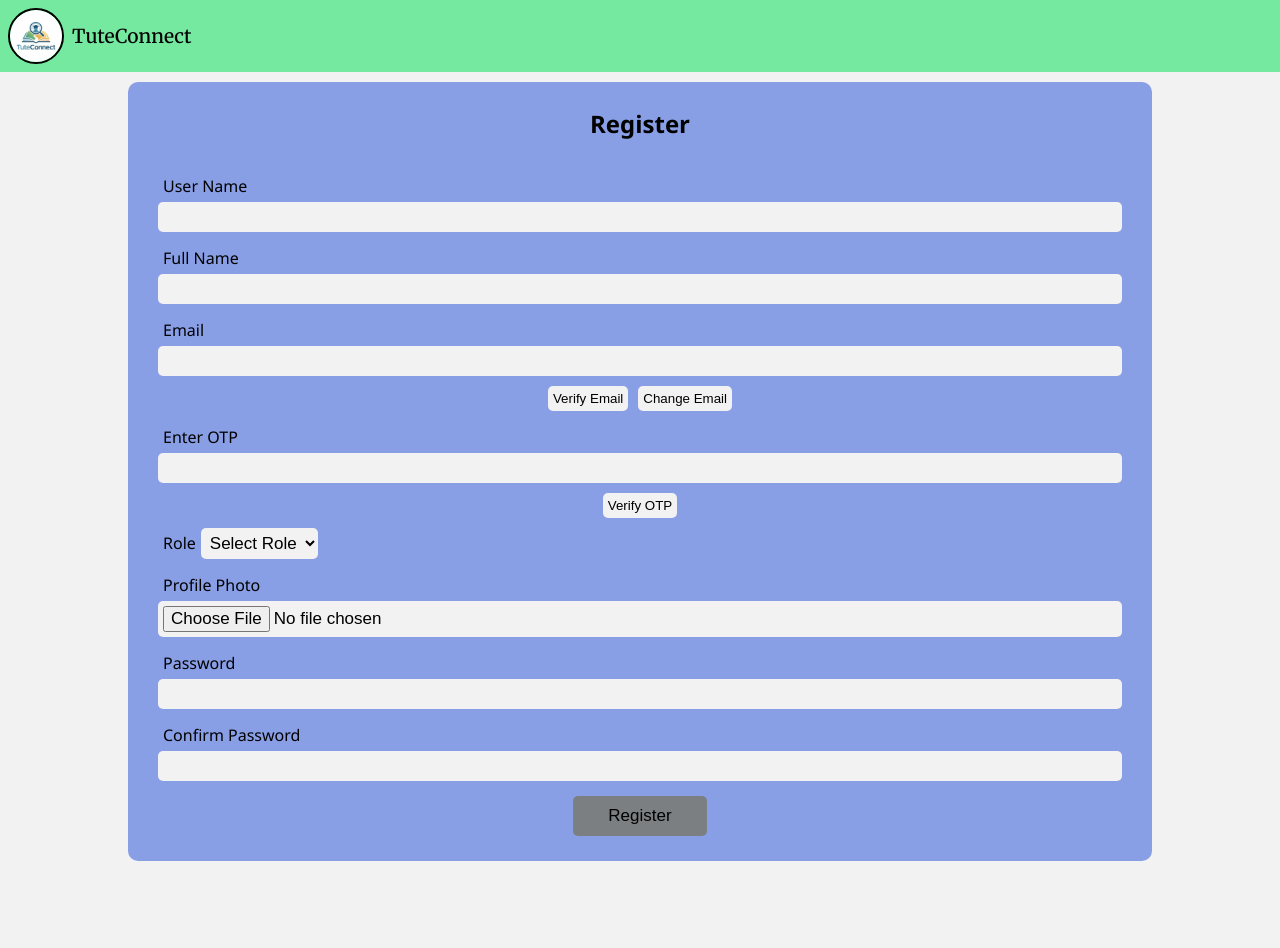
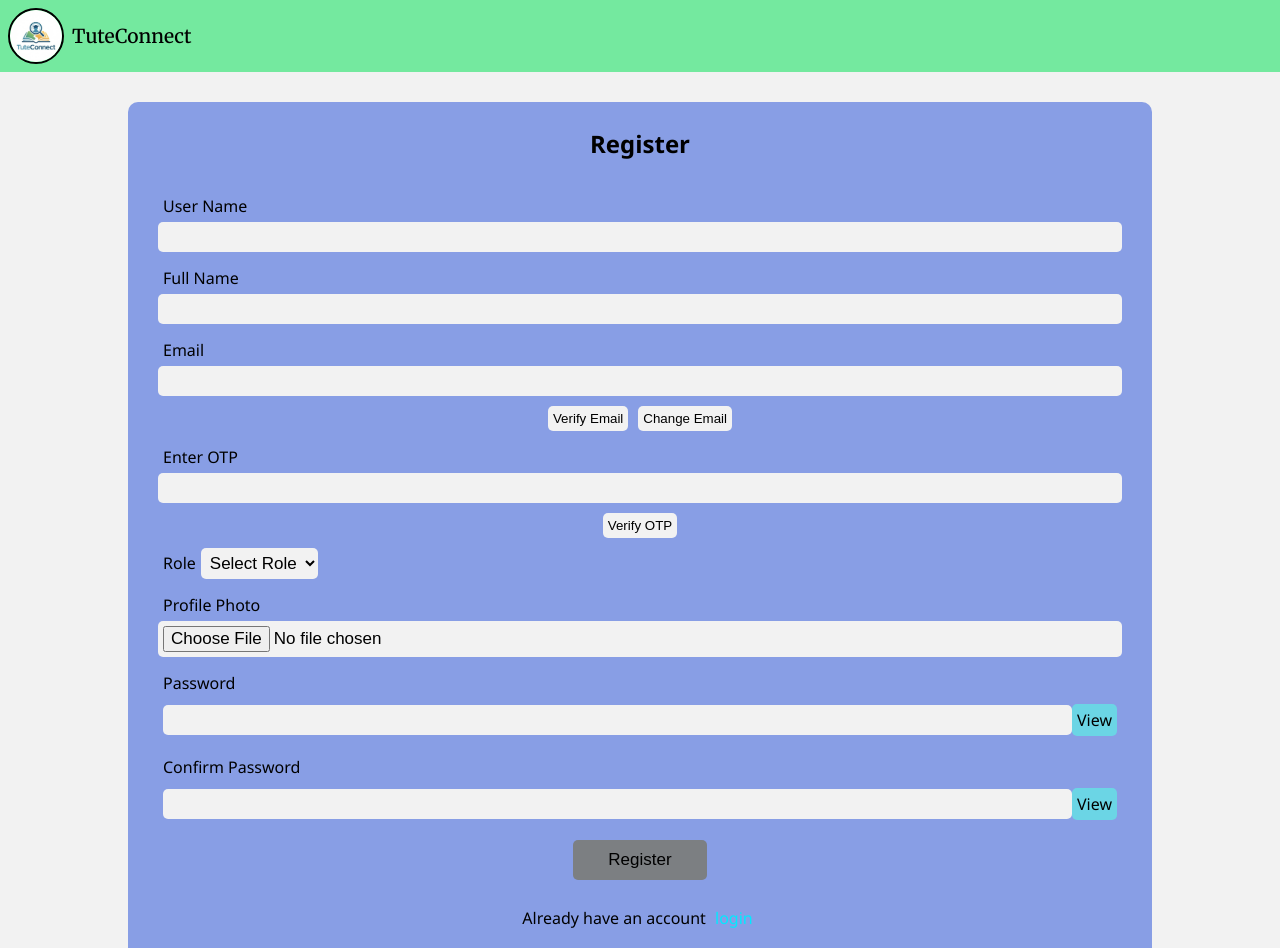
Before and after one commit to mdIbtisamAnsari/Front_TC, a React (Vite) app: page /register in a window 1280 px wide. Shown: the top 948 px of the page. Before the commit the page ends 861 px from the top, so only its background shows below. Built offline with nearby package versions, Linux system fonts and the light colour scheme; no server answers.

Commit message:
feat: add react-icons dependency, enhance registration and login forms with password visibility toggle and validation messages

```diff
--- a/package.json
+++ b/package.json
@@ -13,6 +13,7 @@
     "axios": "^1.13.2",
     "react": "^19.2.0",
     "react-dom": "^19.2.0",
+    "react-icons": "^5.5.0",
     "react-router-dom": "^7.10.1"
   },
   "devDependencies": {
--- a/src/index.css
+++ b/src/index.css
@@ -6,6 +6,7 @@
   --reristration-background: #6bd5e5;
   --primary-colour:#889ee5;
   --secondary-colour: #efb146;
+  --link-colour: rgb(0, 234, 255);
 }
 
 .darkMode{
@@ -16,6 +17,7 @@
   --reristration-background: #465051;
   --primary-colour:#373737;
   --secondary-colour: #222121;
+  --link-colour:rgb(147, 147, 255);
 }
 
 html, body {
--- a/src/pages/Home.jsx
+++ b/src/pages/Home.jsx
@@ -1,5 +1,6 @@
 import { useState, useEffect } from 'react'
 import { loginUser } from '../api/login.api.js'
+
 
 const Home = () => {
   const [data, setData] = useState()
--- a/src/pages/Login.jsx
+++ b/src/pages/Login.jsx
@@ -42,6 +42,8 @@ const Login = () => {
             />
           </div>
           <button type="submit" className='login-btn'>Sign In</button>
+          <br/><br/><br/>
+          <div>Don't have an account <a href='/register'>login</a></div>
         </form>
       </div>
     </div>
--- a/src/pages/Register.css
+++ b/src/pages/Register.css
@@ -1,9 +1,10 @@
 .registration-container{
     border-radius: 10px;
     background: var(--primary-colour);
-    margin: 10px 10vw 0px;
+    margin: 60px 10vw 0px;
     padding: 20px;
     align-items: center;
+    transform: translateY(-30px);
 }
 .registration-container h2 {
     text-align: center;
@@ -31,6 +32,23 @@
     font-size: 17px;
 
 }
+
+.password_container {
+    cursor: pointer;
+    background: var(--reristration-background);
+    border: none;
+    border-radius: 5px;
+    padding: 5px;
+    width: fit-content
+}
+.pass{
+    display: flex;
+    align-items: center;
+    input{
+        width: 80vw;
+    }
+}
+
 .button-box *{
     margin: 0 5px;
     background: var(--background-colour);
@@ -61,3 +79,7 @@
 input:disabled{
     color: rgb(124, 127, 130);
 }
+a{
+    color: var(--link-colour);
+    text-decoration: none;
+}
--- a/src/pages/Register.jsx
+++ b/src/pages/Register.jsx
@@ -3,6 +3,8 @@ import './Register.css'
 import { registerUser } from "../api/register.api.js"
 import { verifyMail } from "../api/emailverification.api.js"
 import { useNavigate } from 'react-router-dom'
+import { GrView } from "react-icons/gr";
+import { GrHide } from "react-icons/gr";
 
 const Register = () => {
   const [userName, setUserName] = useState('')
@@ -22,6 +24,10 @@ const Register = () => {
 
   const [alreadyEmail, setAlreadyEmail] = useState(false)
   const [alreadyUserName, setAlreadyUserName] = useState(false)
+  const [notValidEmail, setNotValidEmail] = useState(false)
+  const [incorrectOtp, setIncorrectOtp] = useState(false)
+  const [showPassword, setShowPassword] = useState(false);
+  const [showConfirmPassword, setShowConfirmPassword] = useState(false);
 
   const navigate = useNavigate()
 
@@ -29,8 +35,8 @@ const Register = () => {
 
   const handleVerification = async () => {
 
-    if (!email || !email.includes("@")) {
-      alert("Please enter valid email first")
+    if (!email.includes("@")) {
+      setNotValidEmail(true)
       return
     }
     setEmailVerifie(true)
@@ -39,7 +45,7 @@ const Register = () => {
       setOtp(response.data)
     } catch (error) {
       setEmailVerifie(false)
-      if(error.status==410){setAlreadyEmail(true)}
+      if (error.status == 410) { setAlreadyEmail(true) }
     }
   }
 
@@ -49,7 +55,7 @@ const Register = () => {
       setEmailVerifie(true)
     }
     else {
-      alert("Please enter correct OTP")
+      setIncorrectOtp(true)
       setEmailVerified(false)
     }
   }
@@ -57,7 +63,6 @@ const Register = () => {
   const handleSubmit = async (e) => {
     e.preventDefault()
     if (password !== confirmPassword) {
-      alert('Passwords do not match with confirm password')
       return
     }
     try {
@@ -68,8 +73,7 @@ const Register = () => {
       window.location.reload()
     } catch (error) {
       setLoading(false)
-      if(error.status==409){setAlreadyUserName(true)}
-      if(error.status==410){setAlreadyEmail(true)}
+      if (error.status == 409) { setAlreadyUserName(true) }
     }
   }
 
@@ -80,14 +84,20 @@ const Register = () => {
     setOtp('')
   }
 
+  const handleShowPassword = () => {
+    setShowPassword(!showPassword);
+  };
 
+  const handleShowConfirmPassword = () => {
+    setShowConfirmPassword(!showConfirmPassword);
+  };
 
   return (
     <div className='registration-container'>
       <h2>Register</h2>
       <form className="registrationForm" onSubmit={handleSubmit}>
         <div className='form-element'>
-          <label>User Name{alreadyUserName?(<span style={{color:"red"}}>Already exist</span>):""}</label>
+          <label>User Name{alreadyUserName ? (<span style={{ color: "red" }}>Already exist</span>) : ""}</label>
           <input
             type="text"
             value={userName}
@@ -108,13 +118,14 @@ const Register = () => {
           />
         </div>
         <div className='form-element'>
-          <label>Email{emailVerified ? (<span style={{ color: "green" }}>Verified</span>) : ""}{alreadyEmail?(<span style={{color:"red"}}>Already exist</span>):""}</label>
+          <label>Email{emailVerified ? (<span style={{ color: "green" }}>Verified</span>) : ""}{alreadyEmail ? (<span style={{ color: "red" }}>Already exist</span>) : ""}{notValidEmail ? (<span style={{ color: "red" }}>Enter a valid Email</span>) : ""}</label>
           <input
             type="email"
             value={email}
             onChange={(e) => {
               setEmail(e.target.value)
               setAlreadyEmail(false)
+              setNotValidEmail(false)
             }}
             required
             disabled={emailVerifie}
@@ -138,11 +149,15 @@ const Register = () => {
         </div>
 
         <div className='form-element'>
-          <label>Enter OTP</label>
+          <label>Enter OTP{incorrectOtp ? (<span style={{ color: 'red' }}>Incorrect OTP</span>) : ''}</label>
           <input
             type='text'
             value={inputOtp}
-            onChange={(e) => setInputOtp(e.target.value)}
+            onChange={(e) => {
+              setInputOtp(e.target.value)
+              setIncorrectOtp(false)
+            }
+            }
             required
             disabled={emailVerified}
           />
@@ -179,25 +194,39 @@ const Register = () => {
         </div>
         <div className='form-element'>
           <label>Password</label>
+          <div className='pass'>
             <input
-            type="password"
+              type={showPassword ? "text" : "password"}
               value={password}
               onChange={(e) => setPassword(e.target.value)}
               required
             />
+            <span className="password_container" onClick={handleShowPassword}>
+              {showPassword ? 'Hide' : 'View'}
+            </span>
+          </div>
+
         </div>
         <div className='form-element'>
-          <label>Confirm Password</label>
+          <label>Confirm Password{(password != confirmPassword) ? (<span style={{ color: 'red' }}>Password do not matched</span>) : ''}</label>
+          <div className='pass'>
             <input
-            type="password"
+              type={showConfirmPassword ? "text" : "password"}
               value={confirmPassword}
               onChange={(e) => setConfirmPassword(e.target.value)}
               required
             />
+            <span className="password_container" onClick={handleShowConfirmPassword} >
+              {showConfirmPassword ? 'Hide' : 'View'}
+            </span>
           </div>
-        <button type='submit' className='reg-but' disabled={!emailVerified}>{loading?(<span>Saving Your data</span>):(<span>Register</span>)}</button>
 
+        </div>
+        <button type='submit' className='reg-but' disabled={!emailVerified}>{loading ? (<span>Saving Your data</span>) : (<span>Register</span>)}</button>
+        <br />
+        <div>Already have an account <a href='/login'>login</a></div>
       </form>
+
     </div>
   )
 }
```
Also changed, not shown: 1 other file (tests, documents, lock files or other folders). Lines whose indentation alone changed are shown as unchanged.
